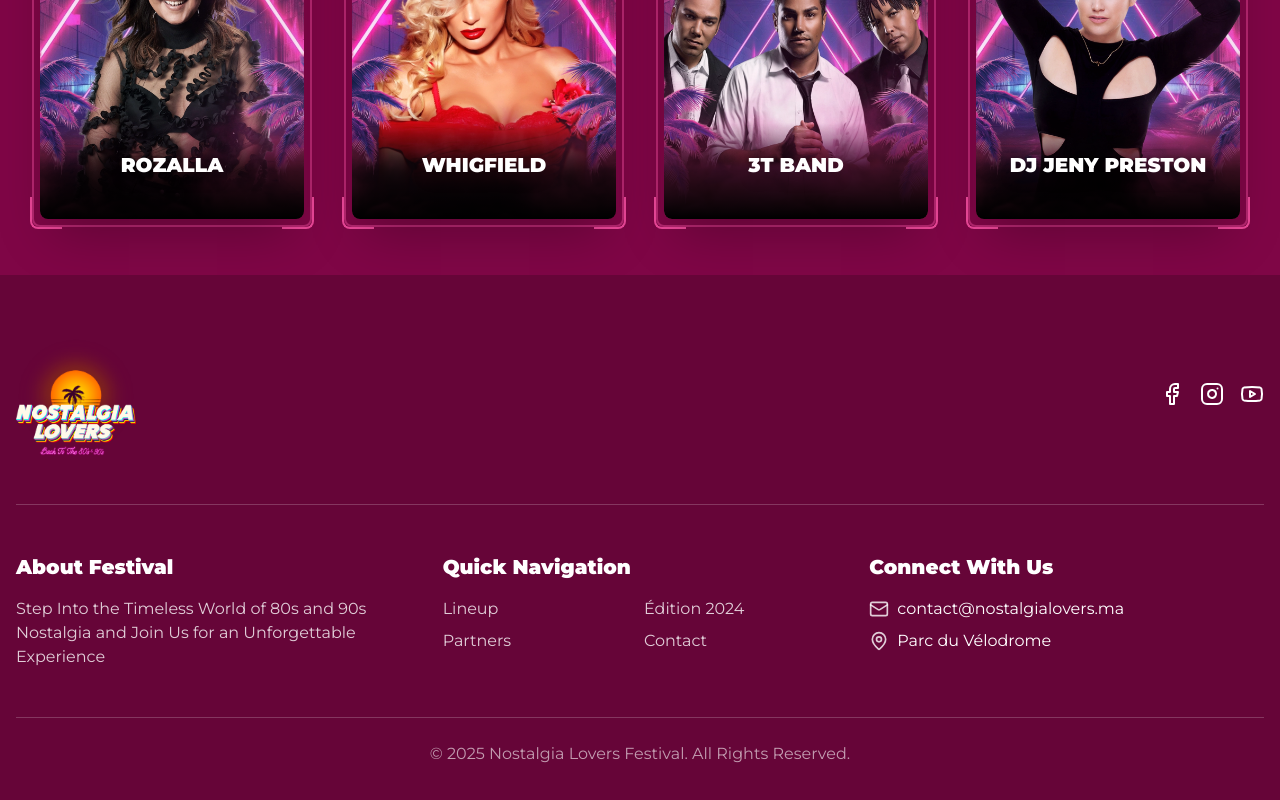
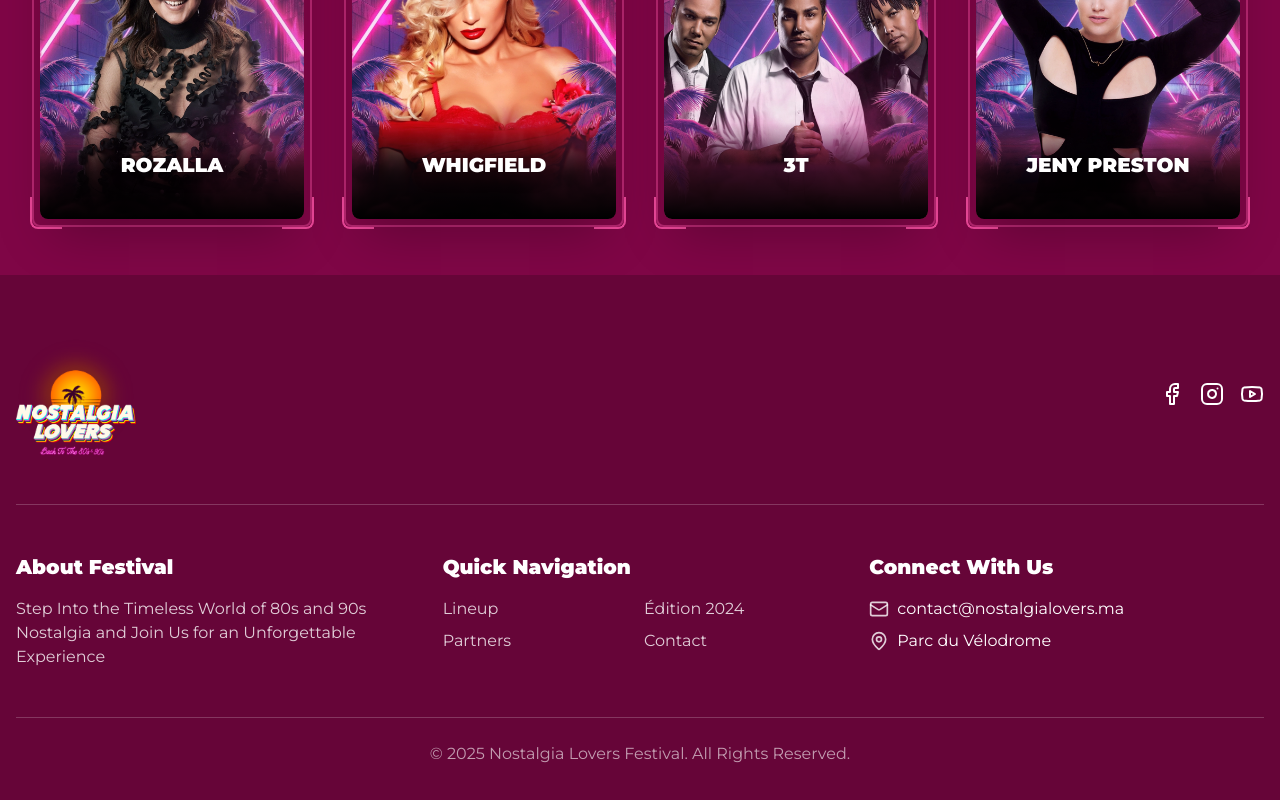
Before and after one commit to mouhcine7777/nostalgialovers, a Next.js app: page /lineup in a window 1280 px wide. Shown: the part 924-1724 px from the top of the page. Built offline with nearby package versions, Linux system fonts and the light colour scheme.

Commit message:
first commit5

```diff
--- a/src/app/components/LineupSection.jsx
+++ b/src/app/components/LineupSection.jsx
@@ -17,28 +17,28 @@
     { name: 'LONDONBEAT', image: '3juillet/LONDONBEAT.webp' },
     { name: 'ROZALLA', image: '3juillet/rozalla.webp' },
     { name: 'WHIGFIELD', image: '3juillet/whigfield.webp' },
-    { name: '3T BAND', image: '3juillet/3Tband.webp' },
-    { name: 'DJ JENY PRESTON', image: '3juillet/jenypreston.webp' },
+    { name: '3T', image: '3juillet/3Tband.webp' },
+    { name: 'JENY PRESTON', image: '3juillet/jenypreston.webp' },
     //{ name: 'SANDRA', image: '3juillet/sandra.webp' },
   ],
   '4 Juillet': [
     { name: 'JENNY FROM ACE OF BASE', image: '4juillet/aceofbase.webp' },
     { name: 'LOUBEGA', image: '4juillet/loubega.webp' },
-    { name: 'KELLY O', image: '4juillet/kellyo.webp' },
+    { name: 'KELLY O FORMER CAPPELLA', image: '4juillet/kellyo.webp' },
     { name: 'LAS KETCHUP', image: '4juillet/lasketchup.webp' },
-    { name: 'MR PRÉSIDENT', image: '4juillet/mrpresident.webp' },
+    { name: 'LAYZEE AKA MR. PRÉSIDENT', image: '4juillet/mrpresident.webp' },
     { name: 'DOUBLE YOU', image: '4juillet/doble-you.webp' },
     { name: 'MAXX', image: '4juillet/maxx.webp' },
     { name: 'BELLINI', image: '4juillet/bellini.webp' },
     //{ name: 'DJ KEVENATOR', image: '4juillet/djkevenator.jpg' },
-    { name: 'TANIA EVANS', image: '4juillet/taniaevans.webp' },
+    { name: 'TANIA EVANS ORIGINAL VOICE OF MR VAIN', image: '4juillet/taniaevans.webp' },
   ],
   '5 Juillet': [
-    { name: 'TECHNOTRONIQUE', image: '5juillet/technotronique.jpeg' },
+    { name: 'DAISY DEE TECHNOTRONIQUE', image: '5juillet/technotronique.jpeg' },
     { name: 'MONTELL JORDAN', image: '5juillet/montell.webp' },
     { name: 'LA MOVIDA IBIZA', image: '5juillet/movida.webp' },
-    { name: 'SALOME DE BAHIA', image: '5juillet/salomedebahia.webp' },
-    { name: 'REEL 2 REEL', image: '5juillet/reel2reel.webp' },
+    { name: 'SALOMÉ DE BAHIA', image: '5juillet/salomedebahia.webp' },
+    { name: 'MAD STUNTMAN AKA REEL 2 REAL', image: '5juillet/reel2reel.webp' },
     { name: 'C + C MUSIC FACTORY', image: '5juillet/ccmusicfactory.webp' },
     { name: 'GIBSON BROTHERS', image: '5juillet/gibsonbrothers.webp' },
   ],
--- a/src/app/lineup/components/Lineuppage.jsx
+++ b/src/app/lineup/components/Lineuppage.jsx
@@ -12,8 +12,8 @@
     { "name": "LONDONBEAT", "image": "3juillet/LONDONBEAT.webp", "youtubeId": "dGw3w_njQ4g", "genre": "Pop", "era": "90s", "description": "Groupe pop international, célèbre pour I've Been Thinking About You.",  "additionalInfo": "I've Been Thinking About You – Un incontournable pop des années 90." },
     { "name": "ROZALLA", "image": "3juillet/rozalla.webp", "youtubeId": "95_dAQHui94", "genre": "Dance", "era": "90s", "description": "Légende de la dance, avec l'hymne Everybody's Free (To Feel Good).", "additionalInfo": "Everybody’s Free (To Feel Good) – L’hymne dance de la liberté." },
     { "name": "WHIGFIELD", "image": "3juillet/whigfield.webp", "youtubeId": "8DNQRtmIMxk", "genre": "Eurodance", "era": "90s", "description": "Icône de la dance 90s, connue pour l’hymne Saturday Night.", "additionalInfo": "Saturday Night – Whigfield* : Un hit festif qui a marqué toute une génération." },
-    { "name": "3T BAND", "image": "3juillet/3Tband.webp", "youtubeId": "EBoX-wYhs-U", "genre": "Pop", "era": "90s", "description": "Fils de Tito Jackson, stars du R&B avec Anything.", "additionalInfo": "Anything – Une ballade R&B emblématique des 90s.", "additionalInfo": "I've Been Thinking About You – Un incontournable pop des années 90." },
-    { "name": "DJ JENY PRESTON", "image": "3juillet/jenypreston.webp", "youtubeId": "WJoaUbctbJs", "genre": "EDM", "era": "2020s", "description": "DJ Jeny Preston – DJ électrisante, mixant les classiques des années 80 et 90 pour une ambiance explosive.", "additionalInfo": "Des hits des années 80 et 90, parfaits pour électriser la piste de danse." },
+    { "name": "3T", "image": "3juillet/3Tband.webp", "youtubeId": "EBoX-wYhs-U", "genre": "Pop", "era": "90s", "description": "Fils de Tito Jackson, stars du R&B avec Anything.", "additionalInfo": "Anything – Une ballade R&B emblématique des 90s.", "additionalInfo": "I've Been Thinking About You – Un incontournable pop des années 90." },
+    { "name": "JENY PRESTON", "image": "3juillet/jenypreston.webp", "youtubeId": "WJoaUbctbJs", "genre": "EDM", "era": "2020s", "description": "DJ Jeny Preston – DJ électrisante, mixant les classiques des années 80 et 90 pour une ambiance explosive.", "additionalInfo": "Des hits des années 80 et 90, parfaits pour électriser la piste de danse." },
     //{ "name": "SANDRA", "image": "3juillet/sandra.webp", "youtubeId": "yUc5TvYynAs", "genre": "Pop", "era": "80s", "description": "Icône pop des années 80, connue pour Maria Magdalena.", "additionalInfo": "Maria Magdalena – Un hit new wave électrisant." }
   ],
   "4 Juillet": [
@@ -23,17 +23,17 @@
     { "name": "LAYZEE AKA MR. PRESIDENT", "image": "4juillet/mrpresident.webp", "youtubeId": "EScLmWJs82I", "genre": "Eurodance", "era": "90s", "description": "Rappeur et voix charismatique du tube incontournable Coco Jamboo.", "additionalInfo": "Coco Jamboo – Mr. President : Un hymne dance au groove inimitable." },
     { "name": "DOUBLE YOU", "image": "4juillet/doble-you.webp", "youtubeId": "ujwm8YrEgI4", "genre": "Dance", "era": "90s", "description": "Groupe eurodance iconique connu pour sa reprise inoubliable de Please Don’t Go.", "additionalInfo": "Please Don’t Go – Double You : Une ballade dance émotionnelle devenue culte." },
     { "name": "MAXX", "image": "4juillet/maxx.webp", "youtubeId": "7uhWJATdXMA", "genre": "Eurodance", "era": "90s", "description": "Duo eurodance explosif à l’origine des hits Get-A-Way et No More (I Can’t Stand It).", "additionalInfo": "Get-A-Way – Maxx : Un hit dance puissant aux beats entraînants." },
-    { "name": "KELLY O (CAPPELLA)", "image": "4juillet/kellyo.webp", "youtubeId": "y3KihWJRh6U", "genre": "Pop", "era": "90s", "description": "Chanteuse de Cappella et voix emblématique du titre U Got 2 Let the Music.", "additionalInfo": "U Got 2 Let the Music – Cappella : Un classique incontournable des clubs 90s." },
+    { "name": "KELLY O FORMER CAPPELLA", "image": "4juillet/kellyo.webp", "youtubeId": "y3KihWJRh6U", "genre": "Pop", "era": "90s", "description": "Chanteuse de Cappella et voix emblématique du titre U Got 2 Let the Music.", "additionalInfo": "U Got 2 Let the Music – Cappella : Un classique incontournable des clubs 90s." },
     { "name": "BELLINI", "image": "4juillet/bellini.webp", "youtubeId": "fhHKYR-v0UE", "genre": "Latin Pop", "era": "90s", "description": "Groupe culte ayant enflammé les pistes de danse avec Samba de Janeiro.", "additionalInfo": "Samba de Janeiro – Bellini : Un cocktail explosif de rythmes brésiliens." },
     //{ "name": "DJ KEVENATOR", "image": "4juillet/djkevenator.jpg", "youtubeId": "SWyEzY21nIc", "genre": "EDM", "era": "2010s", "description": "DJ talentueux mixant les plus grands classiques des années 80 et 90 avec une touche moderne.", "additionalInfo": "Spécialiste des remix énergiques qui font vibrer les pistes de danse." },
-    { "name": "TANIA EVANS", "image": "4juillet/taniaevans.webp", "youtubeId": "ZMtf_ouMTHw", "genre": "Dance", "era": "90s", "description": "Chanteuse officielle du hit Mr. Vain de Culture Beat, une voix puissante et inoubliable.", "additionalInfo": "Mr. Vain – Culture Beat : Un titre incontournable de la dance des années 90." }
+    { "name": "TANIA EVANS ORIGINAL VOICE OF MR VAIN", "image": "4juillet/taniaevans.webp", "youtubeId": "ZMtf_ouMTHw", "genre": "Dance", "era": "90s", "description": "Chanteuse officielle du hit Mr. Vain de Culture Beat, une voix puissante et inoubliable.", "additionalInfo": "Mr. Vain – Culture Beat : Un titre incontournable de la dance des années 90." }
   ],
   "5 Juillet": [
-    { "name": "TECHNOTRONIQUE", "image": "5juillet/technotronique.jpeg", "youtubeId": "9EcjWd-O4jI", "genre": "Techno", "era": "90s",  "description": "Pionnier de l’eurodance avec le tube Pump Up the Jam.","additionalInfo": "Pump Up the Jam : Eurodance iconique, un incontournable des clubs." },
+    { "name": "DAISY DEE TECHNOTRONIQUE", "image": "5juillet/technotronique.jpeg", "youtubeId": "9EcjWd-O4jI", "genre": "Techno", "era": "90s",  "description": "Pionnier de l’eurodance avec le tube Pump Up the Jam.","additionalInfo": "Pump Up the Jam : Eurodance iconique, un incontournable des clubs." },
     { "name": "MONTELL JORDAN", "image": "5juillet/montell.webp", "youtubeId": "0hiUuL5uTKc", "genre": "R&B", "era": "90s", "description": "Célèbre pour l’incontournable This Is How We Do It, un classique R&B des années 90.", "additionalInfo": "This Is How We Do It : Hymne R&B des années 90, parfait pour les soirées animées." },
     { "name": "LA MOVIDA IBIZA", "image": "5juillet/movida.webp", "youtubeId": "kuLyN9ZGSqQ", "genre": "House", "era": "2000s", "description": "Groupe dance festive inspiré par l’ambiance des soirées ibériques.","additionalInfo": "Dance énergique, capturant l'esprit des soirées d'Ibiza." },
-    { "name": "SALOME DE BAHIA", "image": "5juillet/salomedebahia.webp", "youtubeId": "eCvCnCMmXRI", "genre": "Brazilian Jazz", "era": "2000s", "description": "Artiste brésilienne alliant samba et sons modernes, avec des hits comme Outro Lugar.", "additionalInfo": "Outro Lugar : Samba moderne et festive, un mélange vibrant de rythmes brésiliens." },
-    { "name": "REEL 2 REEL", "image": "5juillet/reel2reel.webp", "youtubeId": "vuo8kD5zF5I", "genre": "Dance", "era": "90s", "description": "Groupe eurodance des années 90, avec le célèbre I Like to Move It.",  "additionalInfo": "I Like to Move It : Eurodance explosif, avec un refrain irrésistible." },
+    { "name": "SALOMÉ DE BAHIA", "image": "5juillet/salomedebahia.webp", "youtubeId": "eCvCnCMmXRI", "genre": "Brazilian Jazz", "era": "2000s", "description": "Artiste brésilienne alliant samba et sons modernes, avec des hits comme Outro Lugar.", "additionalInfo": "Outro Lugar : Samba moderne et festive, un mélange vibrant de rythmes brésiliens." },
+    { "name": "MAD STUNTMAN AKA REEL 2 REAL", "image": "5juillet/reel2reel.webp", "youtubeId": "vuo8kD5zF5I", "genre": "Dance", "era": "90s", "description": "Groupe eurodance des années 90, avec le célèbre I Like to Move It.",  "additionalInfo": "I Like to Move It : Eurodance explosif, avec un refrain irrésistible." },
     { "name": "C + C MUSIC FACTORY", "image": "5juillet/ccmusicfactory.webp", "youtubeId": "LaTGrV58wec", "genre": "Dance Pop", "era": "90s", "description": "Légendes de la dance avec Gonna Make You Sweat et autres hits.", "additionalInfo": "Gonna Make You Sweat : Dance des années 90, entraînant et dynamique." },
     { "name": "GIBSON BROTHERS", "image": "5juillet/gibsonbrothers.webp", "youtubeId": "NKwsGIw9ASM", "genre": "Disco", "era": "70s", "description": "Groupe disco-salsa, célèbre pour Que Será Mi Vida, un incontournable des années 80.", "additionalInfo": "Que Será Mi Vida : Disco-salsa entraînant avec des rythmes latins enflammés." },
     ],
```
